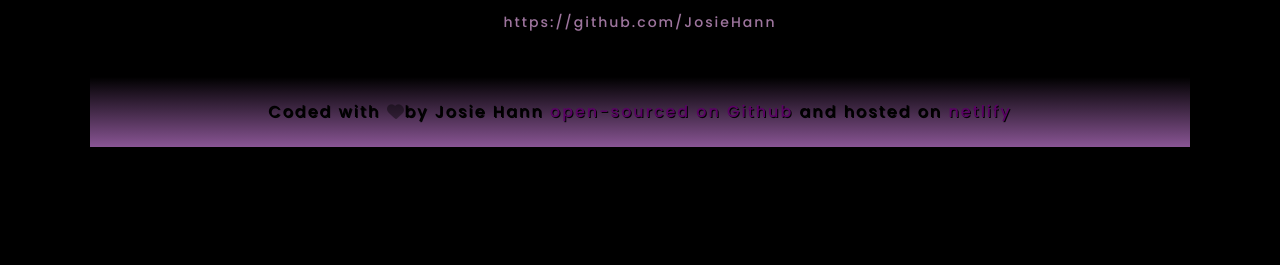
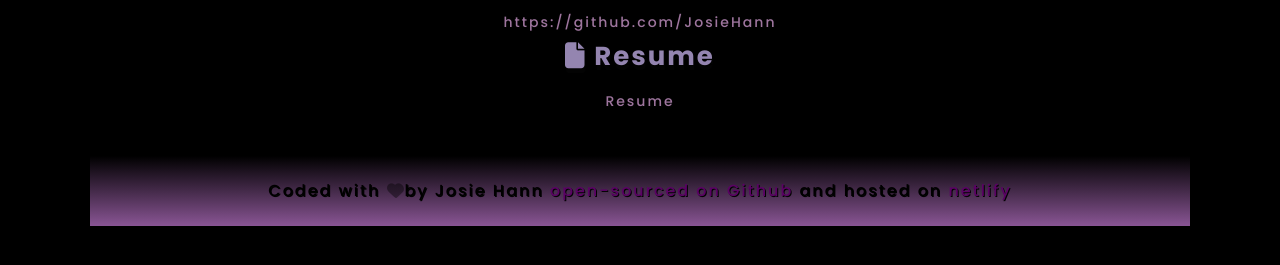
Before and after one commit to JosieHann/front-end-protfolio, a plain HTML site: page contact.html in a window 1280 px wide. Shown: the part 501-766 px from the top of the page. Drawn offline with nearby package versions, Linux system fonts and the light colour scheme.

Commit message:
added resume

```diff
--- a/contact.html
+++ b/contact.html
@@ -40,6 +40,8 @@
     <h3><i class="fa-brands fa-github fa-beat"></i> Github</h3>
     <p> <a href=" https://github.com/JosieHann" target="_blank">
         https://github.com/JosieHann</a></p>
+        <h3><i class="fa-solid fa-file fa-beat"></i> Resume</h3>
+        <p><a href="https://www.canva.com/design/DAFtgB8YLfs/eCgyY3R9eP5Y5tD0ZB0WOg/view?utm_content=DAFtgB8YLfs&utm_campaign=designshare&utm_medium=link&utm_source=publishsharelink" title="resume" target="_blank">Resume</a></p>
     </div>
 
     <footer>
```
Also changed, not shown: about.html (+1 -0 lines), index.html (+1 -0 lines), work.html (+1 -0 lines).
